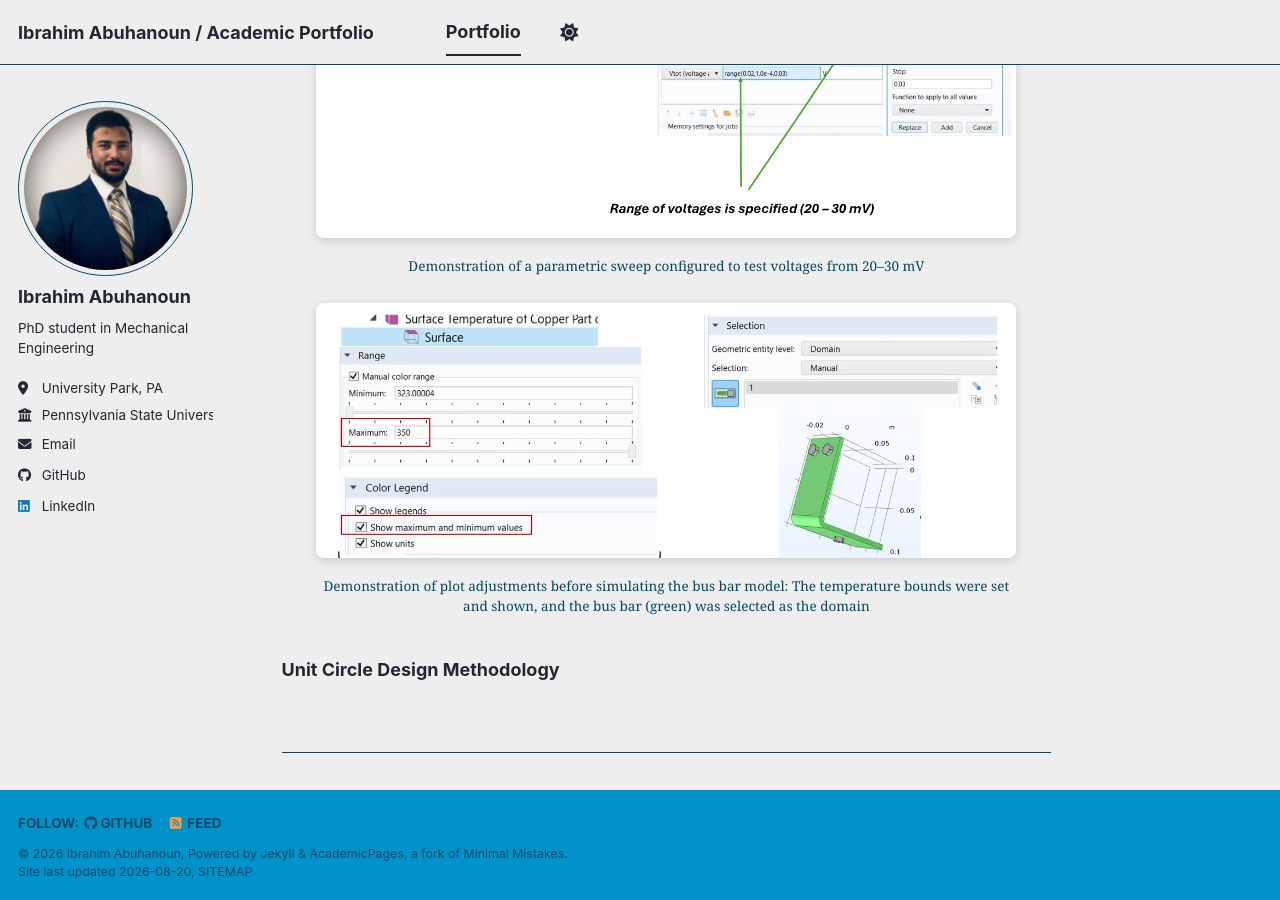
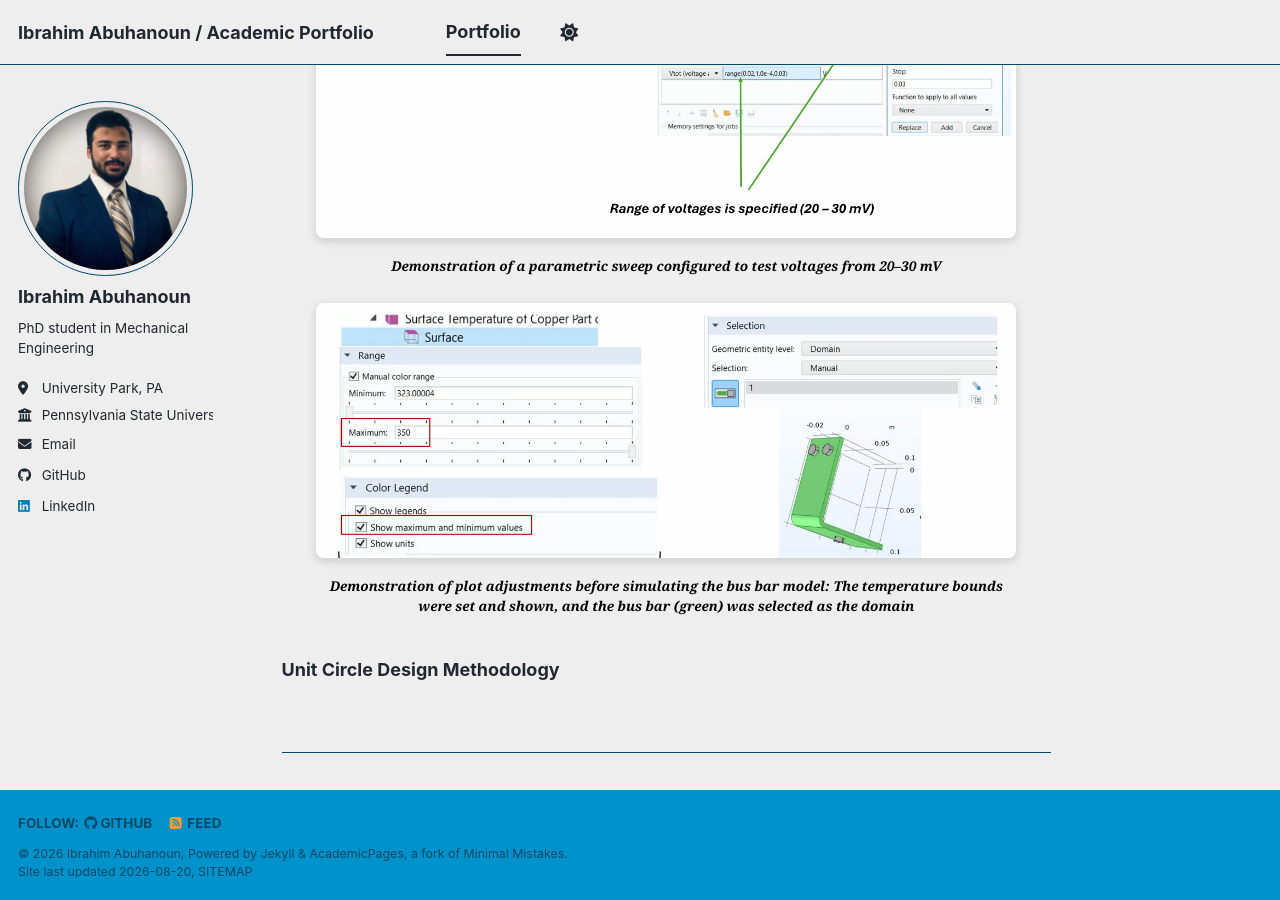
Before and after one commit to IbrahimAbuhanoun/IbrahimAbuhanoun.github.io, a Jekyll site: the page built from _portfolio/portfolio-4.md, in a window 1280 px wide and 900 px high, scrolled down 1030 px. Built offline with Jekyll 4.4.1, drawn with Linux system fonts in a browser that asks for light colours; a style sheet for code colours, icons or effects is not loaded.

Commit message:
Update portfolio-4.md

```diff
--- a/_portfolio/portfolio-4.md
+++ b/_portfolio/portfolio-4.md
@@ -24,7 +24,7 @@ The objective of this study was to investigate the effect of material selection
              border-radius:8px;
              box-shadow:0 3px 10px rgba(0,0,0,0.15);"
     >
-    <figcaption class="research-caption" style="text-align:center; width:100%;">
+    <figcaption class="research-caption" style="text-align:center; width:100%; color:#000; font-weight:bold; font-style:italic;">
       Demonstration of a parametric sweep configured to test voltages from 20–30 mV
     </figcaption>
   </figure>
@@ -41,7 +41,7 @@ The objective of this study was to investigate the effect of material selection
              border-radius:8px;
              box-shadow:0 3px 10px rgba(0,0,0,0.15);"
     >
-    <figcaption class="research-caption" style="text-align:center; width:100%;">
+    <figcaption class="research-caption" style="text-align:center; width:100%; color:#000; font-weight:bold; font-style:italic;">
       Demonstration of plot adjustments before simulating the bus bar model: The temperature bounds were set and shown, and the bus bar (green) was selected as the domain
     </figcaption>
   </figure>
```
